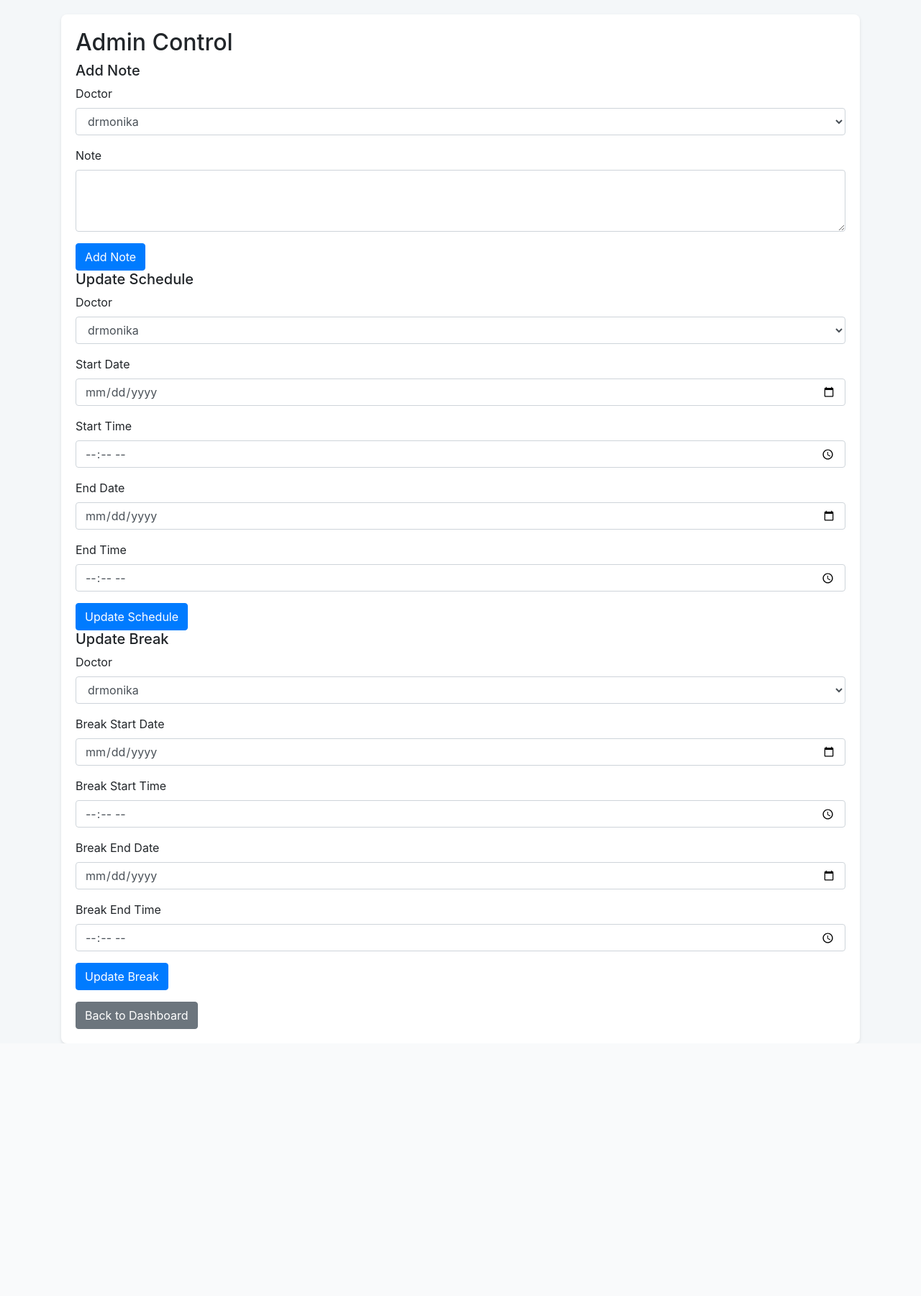
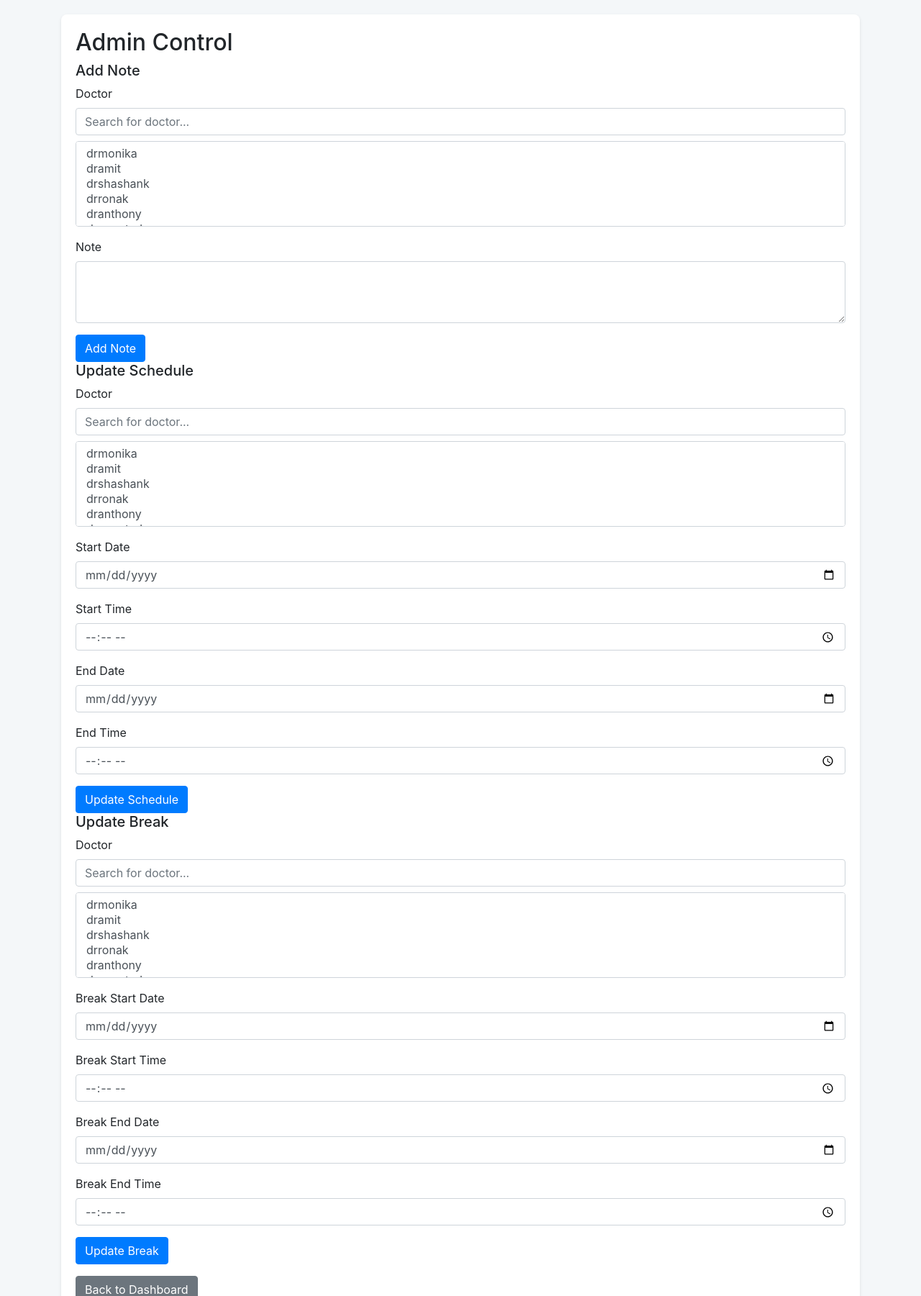
Before and after one commit to sahalux111/DoctorDashboard-, a Flask app: page /admin_control in a window 1280 px wide. Shown: the top 1801 px of the page at 72% size. Before the commit the page ends 1450 px from the top, so only its background shows below. Run offline with Flask 3, Linux system fonts and the light colour scheme; the visitor is signed in with stand-in values (Sample User, id 1); some libraries are stand-ins or nearby versions.

Commit message:
Update admin_control.html

```diff
--- a/templates/admin_control.html
+++ b/templates/admin_control.html
@@ -21,6 +21,9 @@
         .note-card {
             border: 1px solid #007bff;
         }
+        #doctorSelect {
+            height: auto;
+        }
     </style>
 </head>
 <body>
@@ -28,36 +31,12 @@
         <div class="form-container">
             <h2>Admin Control</h2>
 
-            <!-- Removed Users List Section -->
-            <!--
-            <h5>Users</h5>
-            <ul class="list-group">
-                {% for user, details in users.items() %}
-                    <li class="list-group-item">{{ user }} - Role: {{ details['role'] }}</li>
-                {% endfor %}
-            </ul>
-            -->
-
-            <!-- Removed Doctor Notes Section -->
-            <!--
-            <h5>Doctor Notes</h5>
-            <div class="row">
-                {% for doctor, note in doctor_notes.items() %}
-                    <div class="col-md-4">
-                        <div class="card note-card">
-                            <div class="card-header">{{ doctor }}</div>
-                            <div class="card-body">{{ note }}</div>
-                        </div>
-                    </div>
-                {% endfor %}
-            </div>
-            -->
-
             <h5>Add Note</h5>
             <form action="{{ url_for('add_note') }}" method="post">
                 <div class="form-group">
-                    <label for="doctor">Doctor</label>
-                    <select class="form-control" id="doctor" name="doctor" required>
+                    <label for="doctorSearch">Doctor</label>
+                    <input type="text" class="form-control" id="doctorSearch" placeholder="Search for doctor...">
+                    <select class="form-control mt-2" id="doctorSelect" name="doctor" size="5" required>
                         {% for doctor in doctors %}
                             <option value="{{ doctor }}">{{ doctor }}</option>
                         {% endfor %}
@@ -69,11 +48,13 @@
                 </div>
                 <button type="submit" class="btn btn-primary">Add Note</button>
             </form>
+
             <h5>Update Schedule</h5>
             <form action="{{ url_for('update_schedule') }}" method="post">
                 <div class="form-group">
-                    <label for="doctor">Doctor</label>
-                    <select class="form-control" id="doctor" name="doctor" required>
+                    <label for="doctorSearch2">Doctor</label>
+                    <input type="text" class="form-control" id="doctorSearch2" placeholder="Search for doctor...">
+                    <select class="form-control mt-2" id="doctorSelect2" name="doctor" size="5" required>
                         {% for doctor in doctors %}
                             <option value="{{ doctor }}">{{ doctor }}</option>
                         {% endfor %}
@@ -97,11 +78,13 @@
                 </div>
                 <button type="submit" class="btn btn-primary">Update Schedule</button>
             </form>
+
             <h5>Update Break</h5>
             <form action="{{ url_for('update_break') }}" method="post">
                 <div class="form-group">
-                    <label for="doctor">Doctor</label>
-                    <select class="form-control" id="doctor" name="doctor" required>
+                    <label for="doctorSearch3">Doctor</label>
+                    <input type="text" class="form-control" id="doctorSearch3" placeholder="Search for doctor...">
+                    <select class="form-control mt-2" id="doctorSelect3" name="doctor" size="5" required>
                         {% for doctor in doctors %}
                             <option value="{{ doctor }}">{{ doctor }}</option>
                         {% endfor %}
@@ -125,11 +108,40 @@
                 </div>
                 <button type="submit" class="btn btn-primary">Update Break</button>
             </form>
+
             <a href="{{ url_for('dashboard') }}" class="btn btn-secondary mt-3">Back to Dashboard</a>
         </div>
     </div>
+
     <script src="https://code.jquery.com/jquery-3.5.1.slim.min.js"></script>
     <script src="https://cdn.jsdelivr.net/npm/@popperjs/core@2.9.2/dist/umd/popper.min.js"></script>
     <script src="https://maxcdn.bootstrapcdn.com/bootstrap/4.5.2/js/bootstrap.min.js"></script>
+
+    <script>
+        document.addEventListener('DOMContentLoaded', function () {
+            // Add typing filter for each doctor dropdown
+            function addFilter(searchInput, selectBox) {
+                searchInput.addEventListener('input', function () {
+                    const searchTerm = searchInput.value.toLowerCase();
+                    const options = selectBox.options;
+
+                    // Loop through all options and hide those that don't match the search
+                    for (let i = 0; i < options.length; i++) {
+                        const optionText = options[i].text.toLowerCase();
+                        if (optionText.includes(searchTerm)) {
+                            options[i].style.display = ''; // Show the option
+                        } else {
+                            options[i].style.display = 'none'; // Hide the option
+                        }
+                    }
+                });
+            }
+
+            // Apply filters to all doctor fields
+            addFilter(document.getElementById('doctorSearch'), document.getElementById('doctorSelect'));
+            addFilter(document.getElementById('doctorSearch2'), document.getElementById('doctorSelect2'));
+            addFilter(document.getElementById('doctorSearch3'), document.getElementById('doctorSelect3'));
+        });
+    </script>
 </body>
 </html>
```
